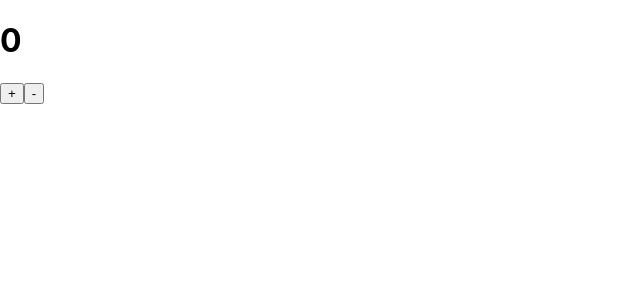
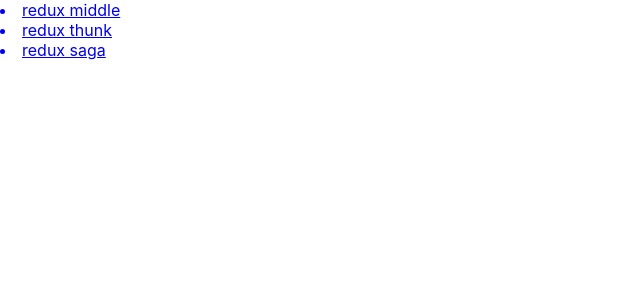
Before and after one commit to dong-woogie/practice-react, a React (Create React App) app in the folder learn-redux-middleware/: page / in a window 1280 px wide. Shown: the top 300 px of the page, without its empty margins (0-640 px from the left). Built offline with nearby package versions, Linux system fonts and the light colour scheme.

Commit message:
pages, containers, components의 해당 역할에 맞는 PostList, Post 컴포넌트 기능 적용

```diff
--- a/learn-redux-middleware/src/App.js
+++ b/learn-redux-middleware/src/App.js
@@ -1,8 +1,15 @@
 import React from "react";
-import Counter from "./containers/CounterContainer";
+import { Route, Switch } from "react-router-dom";
+import HomePage from "./pages/HomePage";
+import PostPage from "./pages/PostPage";
 
 function App() {
-  return <Counter />;
+  return (
+    <Switch>
+      <Route path="/" component={HomePage} exact />
+      <Route path="/:id" component={PostPage} />
+    </Switch>
+  );
 }
 
 export default App;
--- /dev/null
+++ b/learn-redux-middleware/src/components/Post.js
@@ -0,0 +1,14 @@
+import React from "react";
+
+function Post({ post }) {
+  const { title, body } = post;
+
+  return (
+    <div>
+      <h1>{title}</h1>
+      <p>{body}</p>
+    </div>
+  );
+}
+
+export default Post;
--- /dev/null
+++ b/learn-redux-middleware/src/components/PostList.js
@@ -0,0 +1,15 @@
+import React from "react";
+import { Link } from "react-router-dom";
+function PostList({ posts }) {
+  return (
+    <div>
+      {posts.map((post) => (
+        <Link to={`/${post.id}`} key={post.id}>
+          <li>{post.title}</li>
+        </Link>
+      ))}
+    </div>
+  );
+}
+
+export default PostList;
--- a/learn-redux-middleware/src/containers/CounterContainer.js
+++ b/learn-redux-middleware/src/containers/CounterContainer.js
@@ -1,13 +1,18 @@
 import React from "react";
 import { useSelector, useDispatch } from "react-redux";
 import Counter from "../components/Counter";
-import { increase, decrease } from "../modules/counter";
+import {
+  increase,
+  decrease,
+  increaseAsync,
+  decreaseAsync,
+} from "../modules/counter";
 
 function CounterContainer() {
   const dispatch = useDispatch();
   const number = useSelector((state) => state.counter);
-  const onIncrease = () => dispatch(increase());
-  const onDecrease = () => dispatch(decrease());
+  const onIncrease = () => dispatch(increaseAsync());
+  const onDecrease = () => dispatch(decreaseAsync());
   return (
     <Counter number={number} onIncrease={onIncrease} onDecrease={onDecrease} />
   );
--- /dev/null
+++ b/learn-redux-middleware/src/containers/PostContainer.js
@@ -0,0 +1,19 @@
+import React, { useEffect } from "react";
+import { useDispatch, useSelector } from "react-redux";
+import { getPost } from "../modules/posts";
+import Post from "../components/Post";
+
+function PostContainer({ id }) {
+  const dispatch = useDispatch();
+  const { data, error, loading } = useSelector((state) => state.posts.post);
+  useEffect(() => {
+    dispatch(getPost(id));
+  }, [dispatch, id]);
+
+  if (loading) return <div>로딩중...</div>;
+  if (error) return <div>에러발생!</div>;
+  if (!data) return null;
+  return <Post post={data} />;
+}
+
+export default PostContainer;
--- /dev/null
+++ b/learn-redux-middleware/src/containers/PostListContainer.js
@@ -0,0 +1,20 @@
+import React, { useEffect } from "react";
+import { useDispatch, useSelector } from "react-redux";
+import { getPosts } from "../modules/posts";
+import PostList from "../components/PostList";
+
+function PostListContainer() {
+  const { data, error, loading } = useSelector((state) => state.posts.posts);
+  const dispatch = useDispatch();
+
+  useEffect(() => {
+    dispatch(getPosts());
+  }, [dispatch]);
+
+  if (loading) return <div>로딩중 ...</div>;
+  if (error) return <div>에러발생!</div>;
+  if (!data) return null;
+  return <PostList posts={data} />;
+}
+
+export default PostListContainer;
--- a/learn-redux-middleware/src/modules/index.js
+++ b/learn-redux-middleware/src/modules/index.js
@@ -1,8 +1,9 @@
 import { combineReducers } from "redux";
 import counter from "./counter";
-
+import posts from "./posts";
 const rootReducer = combineReducers({
   counter,
+  posts,
 });
 
 export default rootReducer;
--- /dev/null
+++ b/learn-redux-middleware/src/pages/HomePage.js
@@ -0,0 +1,8 @@
+import React from "react";
+import PostListContainer from "../containers/PostListContainer";
+
+function HomePage() {
+  return <PostListContainer />;
+}
+
+export default HomePage;
--- /dev/null
+++ b/learn-redux-middleware/src/pages/PostPage.js
@@ -0,0 +1,11 @@
+import React from "react";
+import { useParams } from "react-router-dom";
+import PostContainer from "../containers/PostContainer";
+
+function PostPage() {
+  const { id } = useParams();
+
+  return <PostContainer id={parseInt(id, 10)} />;
+}
+
+export default PostPage;
```
